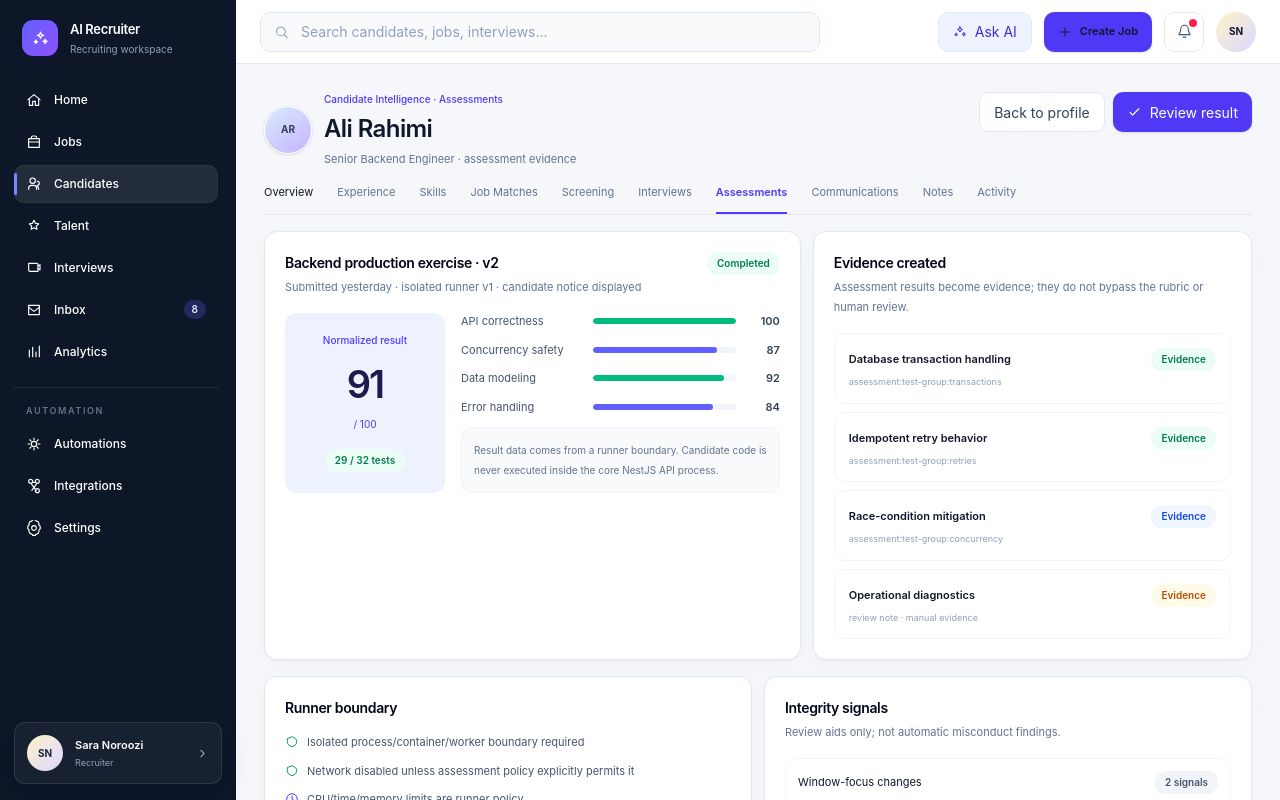
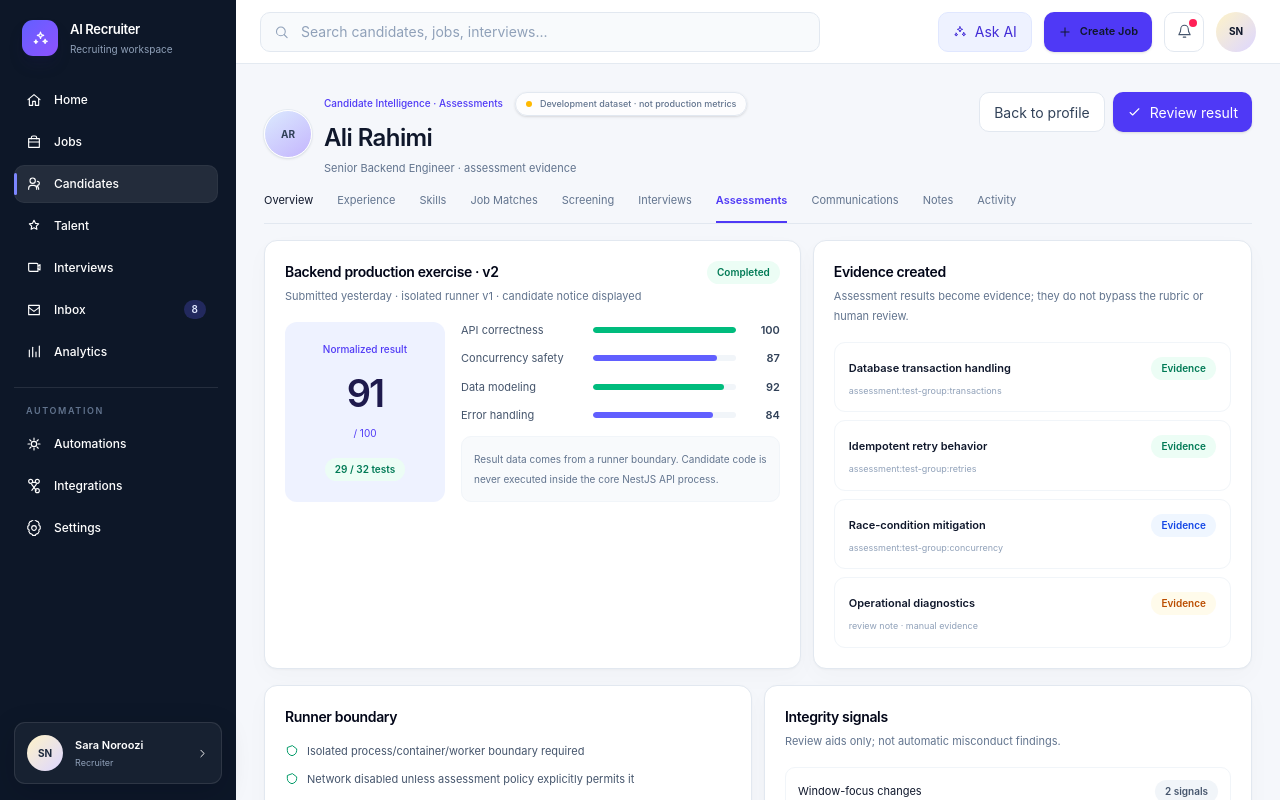
Before and after one commit to sajadcut/interview, a Next.js app in the folder apps/web/: page /app/candidates/ali-rahimi/assessments in a window 1280 px wide. Shown: the top 800 px of the page. Built offline with nearby package versions, Linux system fonts and the light colour scheme.

Commit message:
fix(web): label assessment development provenance

```diff
--- a/apps/web/app/app/candidates/ali-rahimi/assessments/page.tsx
+++ b/apps/web/app/app/candidates/ali-rahimi/assessments/page.tsx
@@ -1,6 +1,7 @@
 import Link from "next/link";
 import { Icon } from "../../../../../components/product/icon";
 import {
+  DemoNotice,
   Panel,
   PersonAvatar,
   Pill,
@@ -23,7 +24,7 @@ export default function CandidateAssessmentsPage() {
         <div className="flex items-center gap-3">
           <PersonAvatar name="Ali Rahimi" size={48} />
           <div>
-            <div className="mb-1 text-[10px] font-medium text-indigo-600">Candidate Intelligence · Assessments</div>
+            <div className="mb-1 flex flex-wrap items-center gap-3"><span className="text-[10px] font-medium text-indigo-600">Candidate Intelligence · Assessments</span><DemoNotice /></div>
             <h1 className="text-[24px] font-semibold tracking-tight">Ali Rahimi</h1>
             <div className="mt-1 text-[11px] text-slate-500">Senior Backend Engineer · assessment evidence</div>
           </div>
@@ -33,9 +34,9 @@ export default function CandidateAssessmentsPage() {
 
       <div className="flex gap-6 overflow-x-auto border-b border-slate-200 text-[11px]">
         <Link href="/app/candidates/ali-rahimi" className="pb-3 text-slate-500">Overview</Link>
-        {['Experience','Skills','Job Matches','Screening','Interviews'].map((item) => <span key={item} className="pb-3 text-slate-500">{item}</span>)}
+        {["Experience", "Skills", "Job Matches", "Screening", "Interviews"].map((item) => <span key={item} className="pb-3 text-slate-500">{item}</span>)}
         <span className="border-b-2 border-indigo-600 pb-3 font-semibold text-indigo-600">Assessments</span>
-        {['Communications','Notes','Activity'].map((item) => <span key={item} className="pb-3 text-slate-500">{item}</span>)}
+        {["Communications", "Notes", "Activity"].map((item) => <span key={item} className="pb-3 text-slate-500">{item}</span>)}
       </div>
 
       <div className="grid gap-3 xl:grid-cols-[1.1fr_.9fr]">
@@ -50,9 +51,7 @@ export default function CandidateAssessmentsPage() {
             </div>
             <div className="space-y-3">
               {tests.map(([label, value]) => <ScoreBar key={label} label={label} value={value} tone={value >= 90 ? "emerald" : "indigo"} />)}
-              <div className="rounded-[10px] border border-slate-100 bg-slate-50 p-3 text-[10px] leading-5 text-slate-500">
-                Result data comes from a runner boundary. Candidate code is never executed inside the core NestJS API process.
-              </div>
+              <div className="rounded-[10px] border border-slate-100 bg-slate-50 p-3 text-[10px] leading-5 text-slate-500">Result data comes from a runner boundary. Candidate code is never executed inside the core NestJS API process.</div>
             </div>
           </div>
         </Panel>
@@ -60,12 +59,7 @@ export default function CandidateAssessmentsPage() {
         <Panel>
           <SectionHeader title="Evidence created" subtitle="Assessment results become evidence; they do not bypass the rubric or human review." />
           <div className="space-y-2 p-5 pt-4">
-            {[
-              ["Database transaction handling", "assessment:test-group:transactions", "green"],
-              ["Idempotent retry behavior", "assessment:test-group:retries", "green"],
-              ["Race-condition mitigation", "assessment:test-group:concurrency", "blue"],
-              ["Operational diagnostics", "review note · manual evidence", "amber"],
-            ].map(([title, ref, tone]) => (
+            {[["Database transaction handling", "assessment:test-group:transactions", "green"], ["Idempotent retry behavior", "assessment:test-group:retries", "green"], ["Race-condition mitigation", "assessment:test-group:concurrency", "blue"], ["Operational diagnostics", "review note · manual evidence", "amber"]].map(([title, ref, tone]) => (
               <div key={title} className="rounded-[11px] border border-slate-100 p-3.5">
                 <div className="flex items-center justify-between gap-3"><div className="text-[11px] font-semibold">{title}</div><Pill tone={tone as "green" | "blue" | "amber"}>Evidence</Pill></div>
                 <div className="mt-1 text-[9px] text-slate-400">{ref}</div>
```
